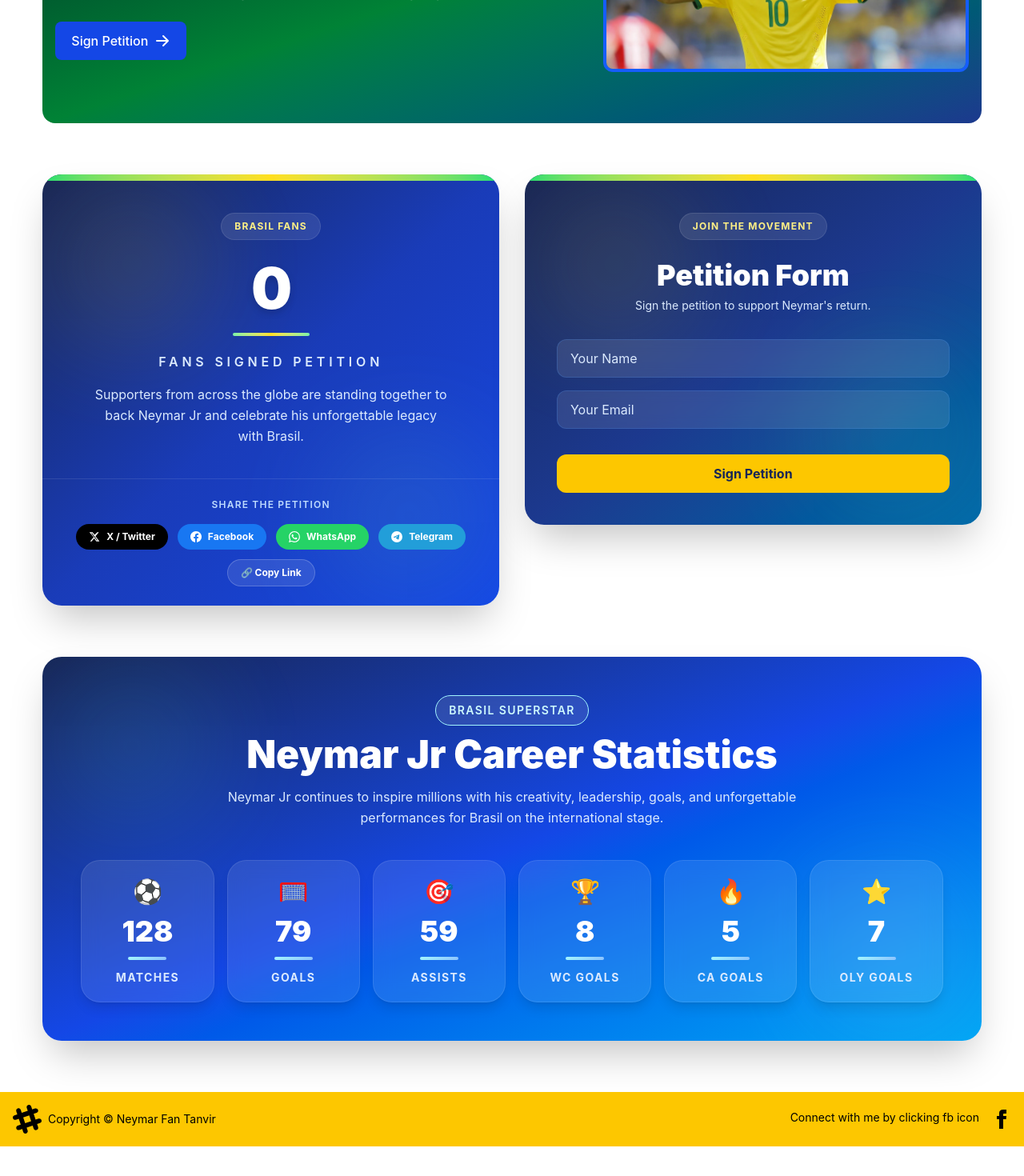
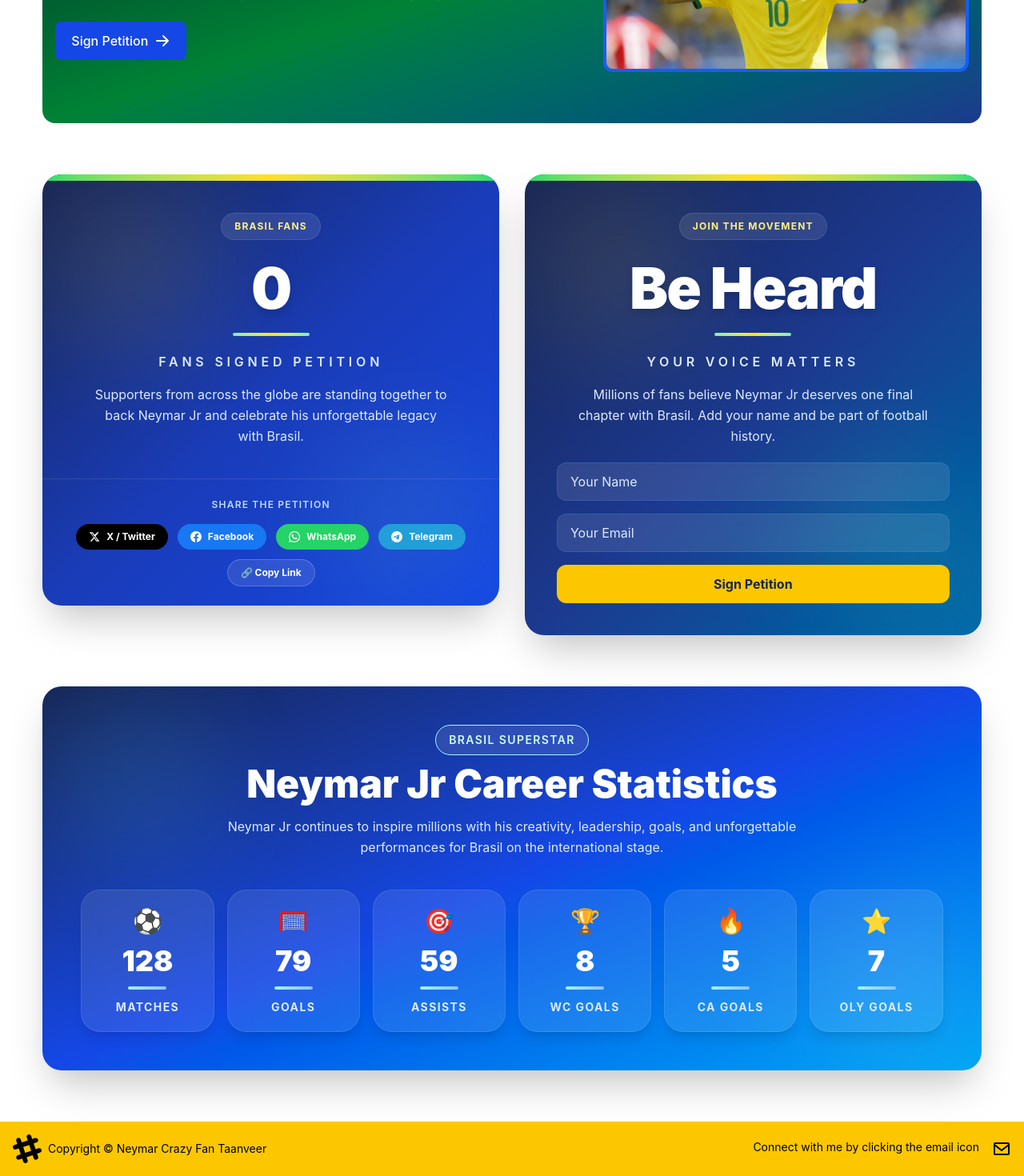
Before and after one commit to Taanveer22/bring-back-neymar, a React (Vite) app: page / in a window 1280 px wide. Shown: the part 364-1834 px from the top of the page at 80% size. Before the commit the page ends 1797 px from the top, so only its background shows below. Built offline with nearby package versions, Linux system fonts and the light colour scheme; no server answers.

Commit message:
alhamdulliah petition form updated and email updated in footer

```diff
--- a/src/components/Footer.jsx
+++ b/src/components/Footer.jsx
@@ -16,11 +16,14 @@
           >
             <path d="M22.672 15.226l-2.432.811.841 2.515c.33 1.019-.209 2.127-1.23 2.456-1.15.325-2.148-.321-2.463-1.226l-.84-2.518-5.013 1.677.84 2.517c.391 1.203-.434 2.542-1.831 2.542-.88 0-1.601-.564-1.86-1.314l-.842-2.516-2.431.809c-1.135.328-2.145-.317-2.463-1.229-.329-1.018.211-2.127 1.231-2.456l2.432-.809-1.621-4.823-2.432.808c-1.355.384-2.558-.59-2.558-1.839 0-.817.509-1.582 1.327-1.846l2.433-.809-.842-2.515c-.33-1.02.211-2.129 1.232-2.458 1.02-.329 2.13.209 2.461 1.229l.842 2.515 5.011-1.677-.839-2.517c-.403-1.238.484-2.553 1.843-2.553.819 0 1.585.509 1.85 1.326l.841 2.517 2.431-.81c1.02-.33 2.131.211 2.461 1.229.332 1.018-.21 2.126-1.23 2.456l-2.433.809 1.622 4.823 2.433-.809c1.242-.401 2.557.484 2.557 1.838 0 .819-.51 1.583-1.328 1.847m-8.992-6.428l-5.01 1.675 1.619 4.828 5.011-1.674-1.62-4.829z"></path>
           </svg>
-          <p>Copyright © Neymar Fan Tanvir</p>
+          <p>Copyright © Neymar Crazy Fan Taanveer</p>
         </aside>
+
         <nav className="grid-flow-col gap-4 md:place-self-center md:justify-self-end">
-          <p>Connect with me by clicking fb icon</p>
-          <Link to={`https://www.facebook.com/taanveer22/`}>
+          <p>Connect with me by clicking the email icon</p>
+
+          {/* ✅ Email icon — opens mail client with pre-filled address */}
+          <Link to="mailto:taanveer469@gmail.com">
             <svg
               xmlns="http://www.w3.org/2000/svg"
               width="24"
@@ -28,7 +31,7 @@
               viewBox="0 0 24 24"
               className="fill-current"
             >
-              <path d="M9 8h-3v4h3v12h5v-12h3.642l.358-4h-4v-1.667c0-.955.192-1.333 1.115-1.333h2.885v-5h-3.808c-3.596 0-5.192 1.583-5.192 4.615v3.385z"></path>
+              <path d="M20 4H4c-1.103 0-2 .897-2 2v12c0 1.103.897 2 2 2h16c1.103 0 2-.897 2-2V6c0-1.103-.897-2-2-2zm0 2v.511l-8 6.223-8-6.222V6h16zM4 18V9.044l7.386 5.745a1 1 0 0 0 1.228 0L20 9.044 20.002 18H4z" />
             </svg>
           </Link>
         </nav>
--- a/src/components/PetitionForm.jsx
+++ b/src/components/PetitionForm.jsx
@@ -54,35 +54,46 @@
   };
 
   return (
-    // ✅ h-full makes it stretch to match FansCounter height in flex row
     <section className="w-full max-w-xl h-full">
       <div className="relative overflow-hidden rounded-3xl bg-linear-to-br from-blue-950 via-blue-900 to-sky-700 shadow-2xl h-full flex flex-col">
-        {/* ✅ Top border — matches FansCounter Brazil border */}
+        {/* Top border */}
         <div className="h-2 bg-linear-to-r from-green-400 via-yellow-300 to-green-400"></div>
 
-        {/* ✅ Background Glow — matches FansCounter */}
+        {/* Background Glow */}
         <div className="absolute top-0 left-0 h-56 w-56 rounded-full bg-yellow-300 opacity-10 blur-3xl"></div>
         <div className="absolute right-0 bottom-0 h-56 w-56 rounded-full bg-green-300 opacity-10 blur-3xl"></div>
 
-        {/* ✅ flex-1 makes content fill remaining height */}
         <div className="relative z-10 flex flex-col flex-1 p-8 sm:p-10">
-          {/* Badge — matches FansCounter badge style */}
+          {/* Badge */}
           <div className="mb-6 flex justify-center">
             <span className="rounded-full border border-white/10 bg-white/10 px-4 py-2 text-xs font-bold tracking-widest text-yellow-200 uppercase backdrop-blur">
               Join The Movement
             </span>
           </div>
 
-          {/* Header */}
-          <div className="mb-8 text-center">
-            <h1 className="text-3xl font-black text-white sm:text-4xl">Petition Form</h1>
-            <p className="mt-2 text-sm text-blue-100">
-              Sign the petition to support Neymar's return.
+          {/* ✅ Main title — big and bold like FansCounter counter number */}
+          <div className="mb-5 text-center">
+            <h1 className="text-5xl font-black tracking-tight text-white drop-shadow-lg sm:text-6xl lg:text-7xl">
+              Be Heard
+            </h1>
+
+            {/* ✅ Decorative divider — matches FansCounter exactly */}
+            <div className="mx-auto my-5 h-1 w-24 rounded-full bg-linear-to-r from-green-300 via-yellow-300 to-green-300"></div>
+
+            {/* ✅ Subtitle — matches FansCounter subtitle style */}
+            <p className="text-sm font-semibold tracking-[0.3em] text-blue-100 uppercase sm:text-base">
+              Your Voice Matters
+            </p>
+
+            {/* ✅ Description — matches FansCounter description style */}
+            <p className="mx-auto mt-4 max-w-md text-sm leading-relaxed text-blue-100 sm:text-base">
+              Millions of fans believe Neymar Jr deserves one final chapter with Brasil. Add your
+              name and be part of football history.
             </p>
           </div>
 
-          {/* ✅ flex-1 pushes form to fill space, mt-auto keeps button at bottom */}
-          <form onSubmit={handleSubmit} className="flex flex-col flex-1 gap-4">
+          {/* Form */}
+          <form onSubmit={handleSubmit} className="flex flex-col gap-4 mt-auto">
             <input
               type="text"
               name="name"
@@ -103,8 +114,6 @@
               className="h-12 w-full rounded-xl border border-blue-400/20 bg-white/10 px-4 text-white placeholder:text-blue-100 outline-none backdrop-blur-sm focus:ring-2 focus:ring-yellow-400"
             />
 
-            {/* ✅ mt-auto pushes button to bottom like FansCounter share section */}
-            <div className="mt-auto pt-4">
             <button
               disabled={loading}
               className="h-12 w-full rounded-xl bg-yellow-400 font-bold text-blue-950 transition hover:bg-yellow-300 disabled:opacity-50"
@@ -112,8 +121,7 @@
               {loading ? 'Signing...' : 'Sign Petition'}
             </button>
 
-              {message && <p className="mt-3 text-center text-sm text-white">{message}</p>}
-            </div>
+            {message && <p className="text-center text-sm text-white">{message}</p>}
           </form>
         </div>
       </div>
```
Lines whose indentation alone changed are shown as unchanged.
